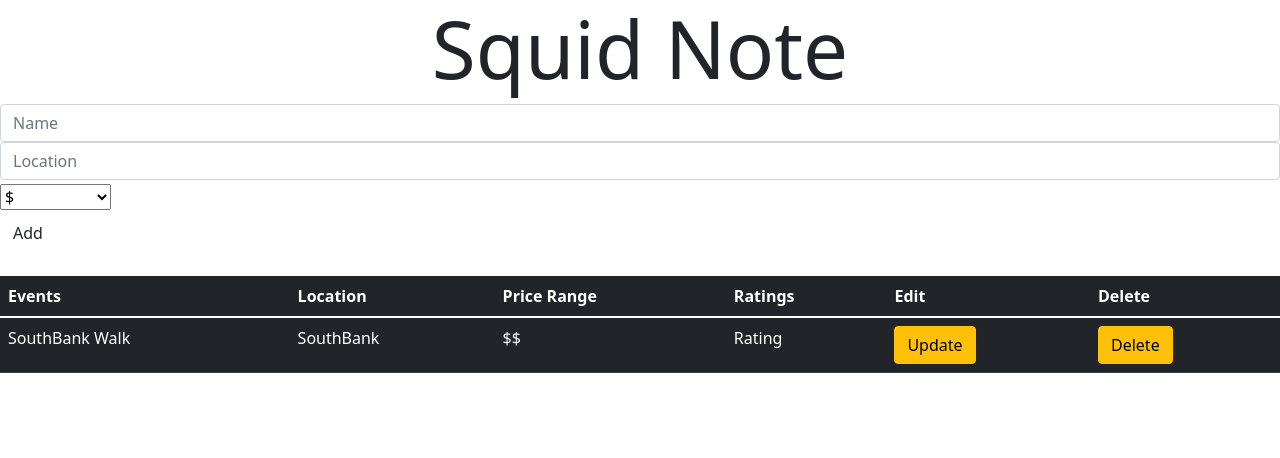
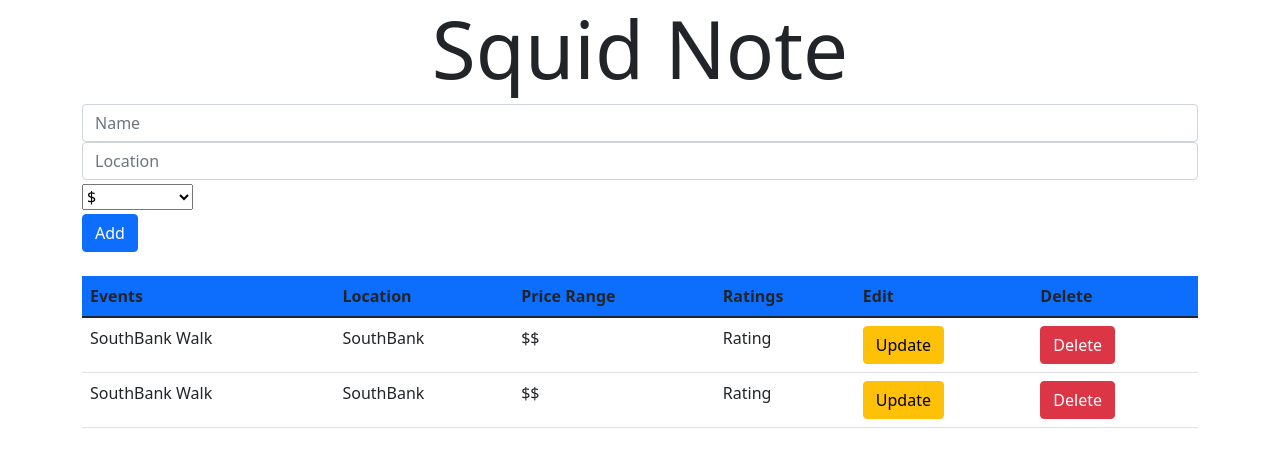
Before and after one commit to Neymartri/Squid-Note, a React (Create React App) app: page / in a window 1280 px wide. Shown: the top 458 px of the page. Built offline with nearby package versions, Linux system fonts and the light colour scheme.

Commit message:
create event context provider, wrap ECP in Router, store list of Events in backends

```diff
--- a/src/App.jsx
+++ b/src/App.jsx
@@ -3,17 +3,21 @@ import { BrowserRouter as Router, Route, Routes } from 'react-router-dom';
 import Home from './routes/Home';
 import UpdatePage from './routes/UpdatePage';
 import EventDetailPage from './routes/EventDetailPage';
+import { EventsContextProvider } from './context/EventsContext';
 
 const App = () =>{
-  return <Router>
-    <div>
+  return ( <EventsContextProvider>
+    <Router>
+      <div className="container">
         <Routes>
           <Route path = "/" element ={<Home/>}/>
           <Route path = "/events/:id/update" element ={<UpdatePage/>}/>
           <Route path = "/events/:id" element ={<EventDetailPage/>}/>
         </Routes>
-    </div>
+        </div>
     </Router>
+  </EventsContextProvider>
+  )
 };
 
 export default App;
--- a/src/components/AddEvent.jsx
+++ b/src/components/AddEvent.jsx
@@ -21,7 +21,7 @@ const AddEvent = () => {
                             <option value="5">$$$$$</option>
                         </select>
                      </div>
-                     <button className="btn btn primary">Add</button>
+                     <button className="btn btn-primary">Add</button>
                 </div>
             </form>
         </div>
--- a/src/components/EventList.jsx
+++ b/src/components/EventList.jsx
@@ -3,7 +3,7 @@ import React from 'react'
 const EventList = () => {
     return (
         <div className="list-group">
-            <table className="table table-hover table-dark">
+            <table className="table table-hover table-white">
                 <thead>
                     <tr className="bg-primary">
                         <th scope="col">Events</th>
@@ -21,7 +21,16 @@ const EventList = () => {
                         <td> $$ </td>
                         <td>Rating</td>
                         <td><button className="btn btn-warning">Update</button></td>
-                        <td><button className="btn btn-warning">Delete</button></td>
+                        <td><button className="btn btn-danger">Delete</button></td>
+                    </tr>
+
+                    <tr>
+                        <td>SouthBank Walk</td>
+                        <td>SouthBank </td>
+                        <td> $$ </td>
+                        <td>Rating</td>
+                        <td><button className="btn btn-warning">Update</button></td>
+                        <td><button className="btn btn-danger">Delete</button></td>
                     </tr>
                 </tbody>
              </table>
--- /dev/null
+++ b/src/context/EventsContext.js
@@ -0,0 +1,14 @@
+// Set up context API
+import React, {useState, createContext} from "react";
+
+export const EventsContext = createContext();
+//UseState to store the list of Events in backends
+export const EventsContextProvider = props => {
+    const [events, setEvents] = useState([])
+
+    return (
+        <EventsContext.Provider value={{events, setEvents}}>
+            {props.children}
+        </EventsContext.Provider>
+    )
+}
```
